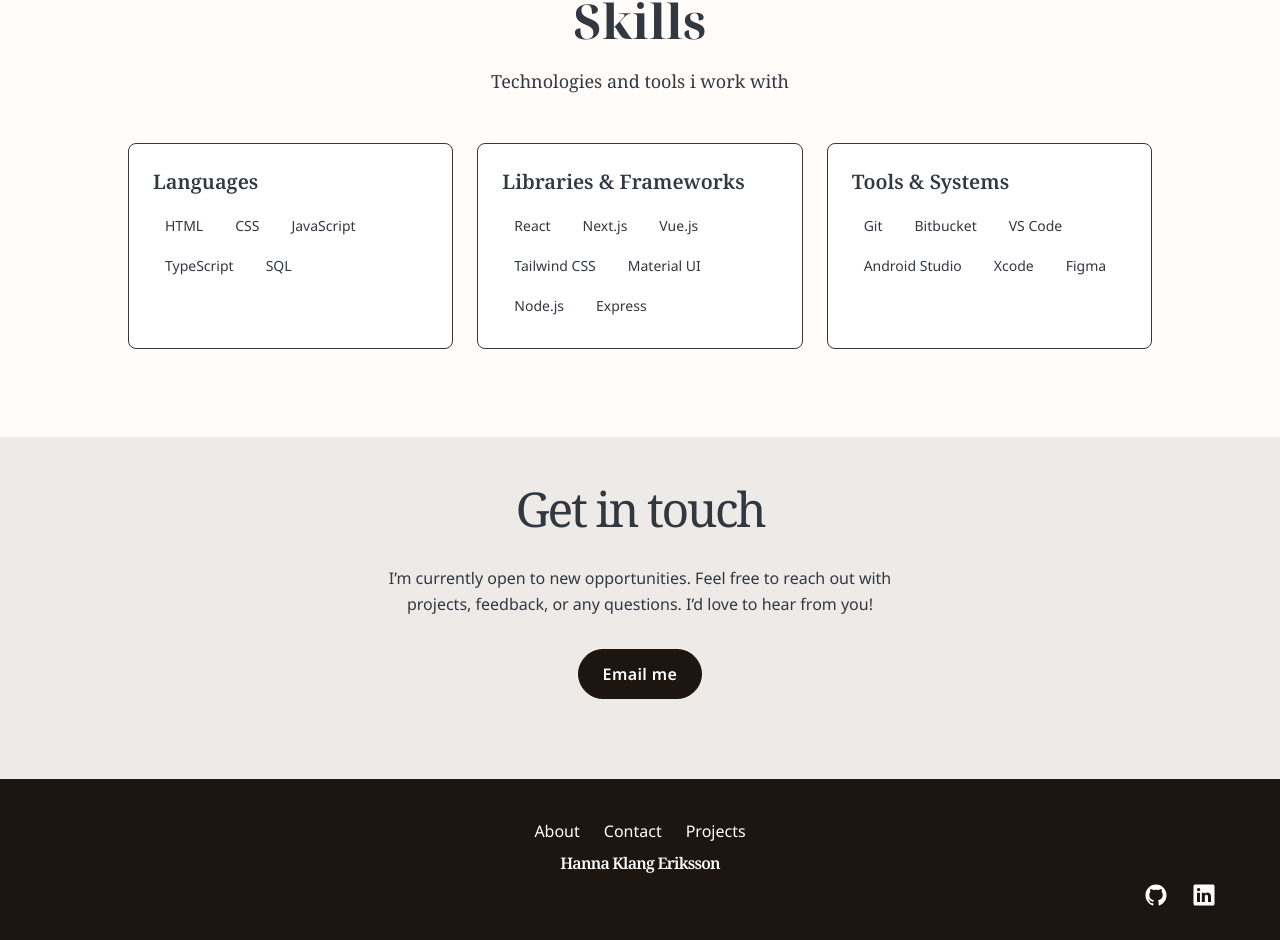
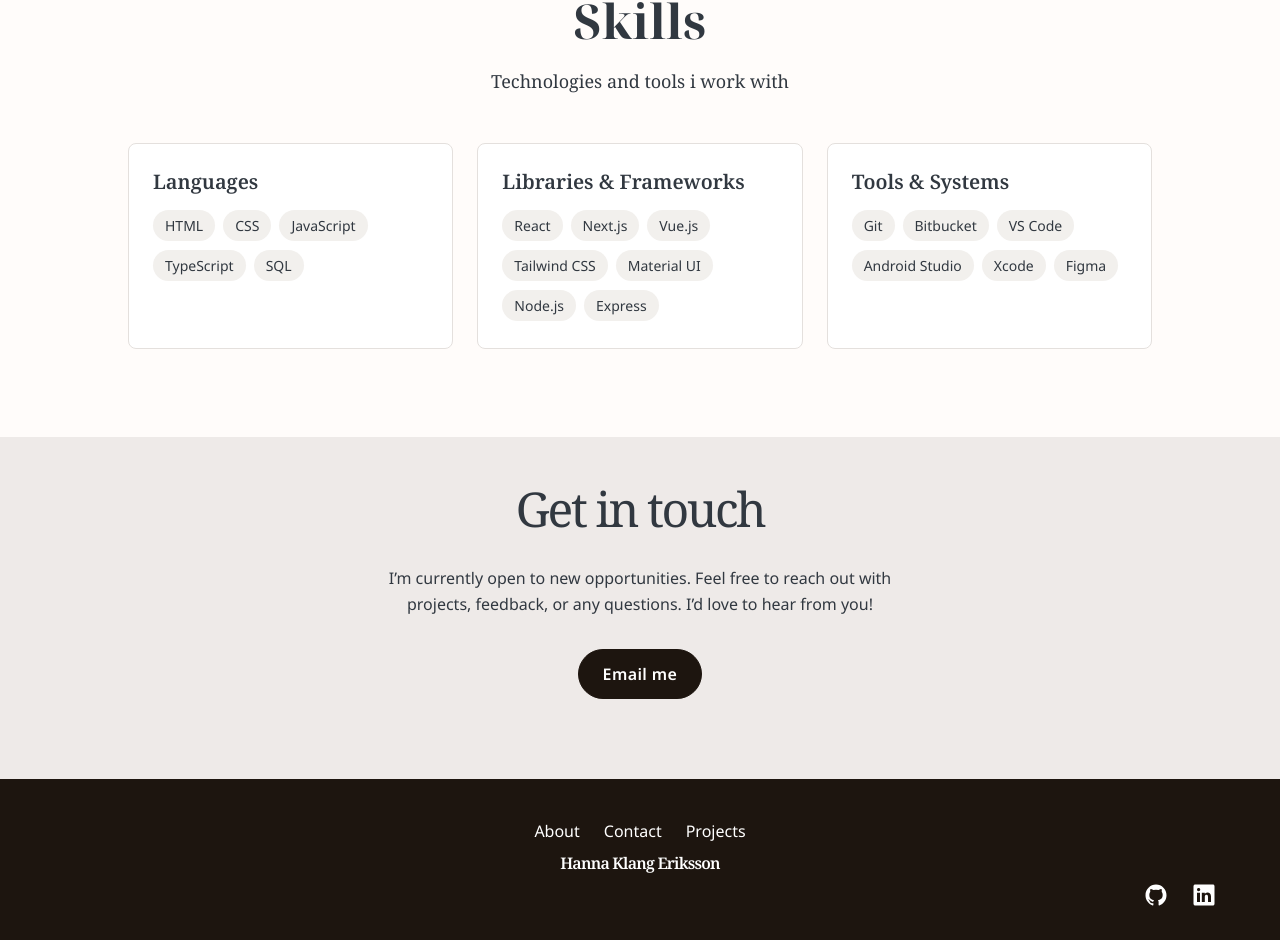
Before and after one commit to Hannahelenas/hanna-portfolio-next-v1, a Next.js app: page / in a window 1280 px wide. Shown: the part 2447-3387 px from the top of the page. Built offline with nearby package versions, Linux system fonts and the light colour scheme.

Commit message:
Add more colors for light mode.

```diff
--- a/app/globals.css
+++ b/app/globals.css
@@ -28,6 +28,8 @@
   --color-navbar: #fffcfa; /* #FFFCFA; */ /* #F9F3EC; */ /* #e1ecec; */
   --color-footer: #1d150f; /* #070723; */
   --color-text-light: white;
+  --color-chip: #f2f0ed;
+  --color-accent-primary: #e4e0dd;
 }
 
 .dark {
@@ -38,4 +40,5 @@
   --color-navbar: #070723;
   --color-footer: #070723;
   --color-text-light: white;
+  --color-chip: #f2f0ed;
 }
```
